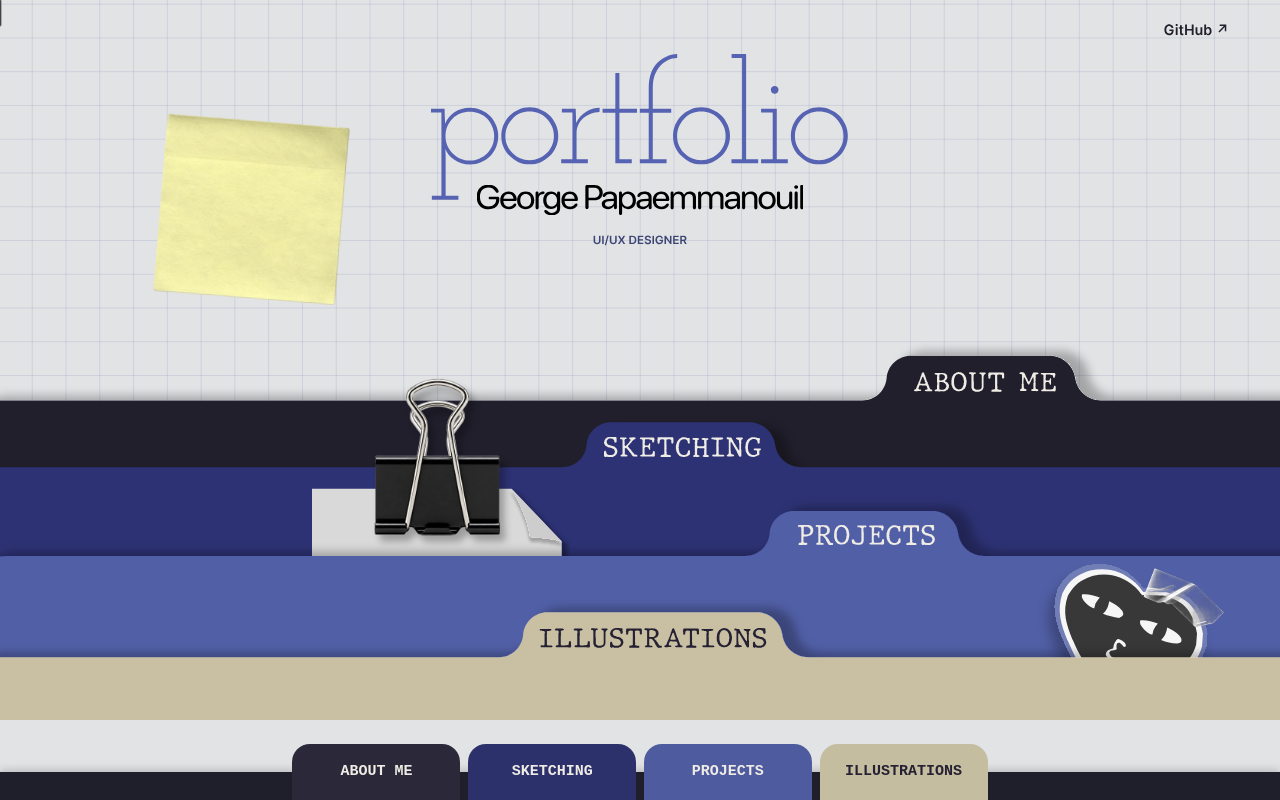
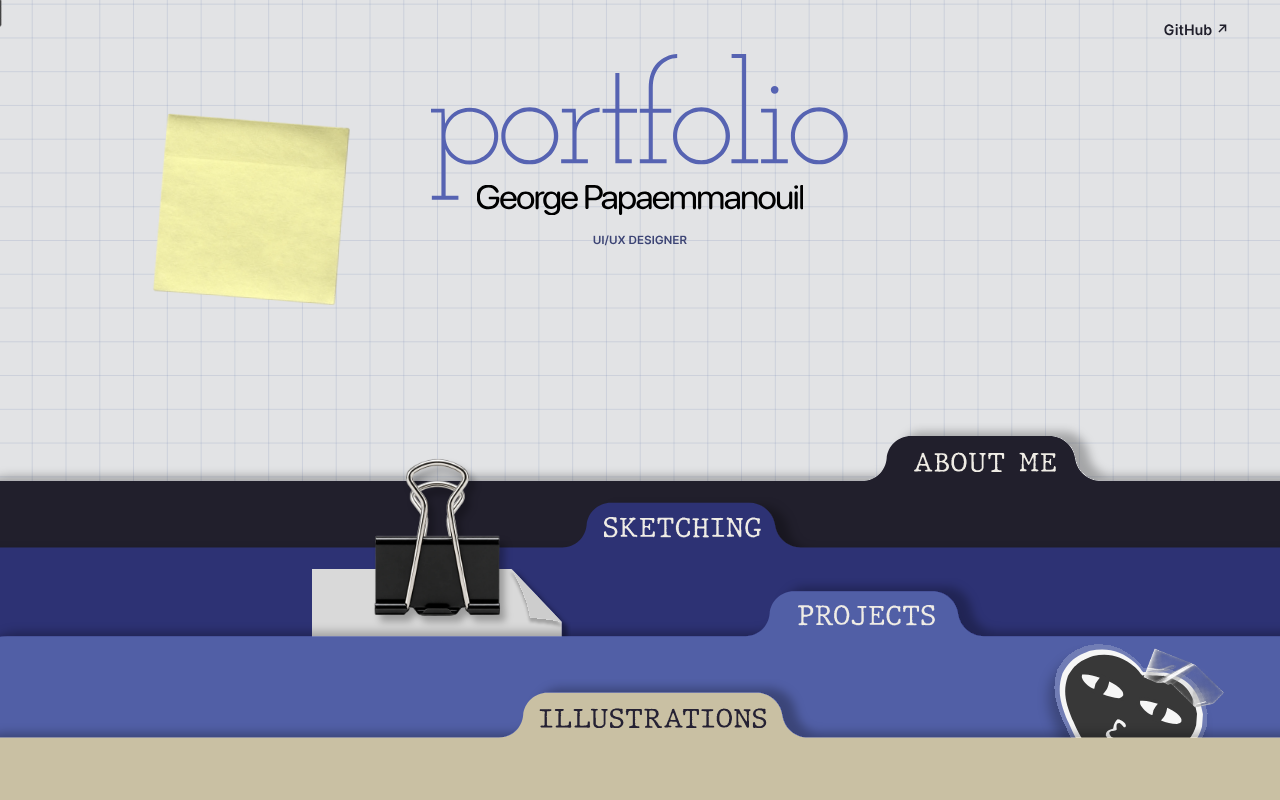
Before and after one commit to tomacity/Portfolio, a plain HTML site: page index.html in a window 1280 px wide. Drawn offline with Linux system fonts and the light colour scheme.

Commit message:
Pin the original Figma folder stack to the viewport bottom

```diff
--- a/figma-portfolio.css
+++ b/figma-portfolio.css
@@ -1,7 +1,8 @@
 * { box-sizing:border-box; }
 [hidden] { display:none !important; }
-html { --folder-dock-height:clamp(44px, 5vw, 56px); background:#e2e3e5; font-family:Arial,sans-serif; }
-body { margin:0; padding-bottom:calc(var(--folder-dock-height) + env(safe-area-inset-bottom)); }
+html { background:#e2e3e5; font-family:Arial,sans-serif; }
+body { margin:0; }
+body:has(.design-frame[hidden][data-route="home"]) { padding-bottom:var(--folder-dock-height, 0px); }
 img { vertical-align:middle; }
 :focus-visible { outline:3px solid #7b97ff; outline-offset:4px; }
 .frame-space { position:relative; width:100%; overflow:clip; }
@@ -14,43 +15,18 @@ img { vertical-align:middle; }
   position:fixed;
   z-index:10;
   inset:auto 0 0;
-  display:flex;
-  align-items:stretch;
-  justify-content:center;
-  gap:clamp(2px, 0.6vw, 8px);
-  padding:0 max(4px, env(safe-area-inset-right)) env(safe-area-inset-bottom) max(4px, env(safe-area-inset-left));
-  isolation:isolate;
+  height:var(--folder-dock-height, 0px);
+  overflow:hidden;
 }
-.folder-dock::before {
-  content:"";
+.folder-dock-canvas {
   position:absolute;
-  inset:50% 0 0;
-  z-index:-1;
-  background:#1f1e2b;
-  box-shadow:0 -2px 8px #17171733;
+  top:var(--folder-dock-offset, 0px);
+  width:1920px;
+  height:1365.333px;
+  transform:scale(var(--folder-dock-scale, 1));
+  transform-origin:top left;
 }
-.folder-dock a {
-  display:grid;
-  place-items:center;
-  flex:1 1 0;
-  min-width:0;
-  max-width:168px;
-  min-height:var(--folder-dock-height);
-  border-radius:clamp(9px, 1.5vw, 18px) clamp(9px, 1.5vw, 18px) 0 0;
-  background:var(--folder-color);
-  color:#efece5;
-  font:700 clamp(9px, 2.5vw, 15px)/1.1 "Courier New", monospace;
-  text-decoration:none;
-  text-transform:uppercase;
-  white-space:nowrap;
-}
-.folder-dock [href="#about"] { --folder-color:#2a2839; }
-.folder-dock [href="#sketching"] { --folder-color:#2c306b; }
-.folder-dock [href="#projects"] { --folder-color:#4e5b9e; }
-.folder-dock [href="#illustrations"] { --folder-color:#c4bda0; color:#252133; }
-.folder-dock a[aria-current="page"] { box-shadow:inset 0 2px currentColor; }
-.folder-dock a:hover { filter:brightness(1.15); }
-.folder-dock a:focus-visible { outline-offset:-4px; }
+.folder-dock a { outline-offset:-3px; }
 .work-title { z-index:2; pointer-events:none; }
 [data-artwork].is-previewed, [data-tape].is-previewed { visibility:hidden; }
 .artwork-preview { position:fixed; inset:0; width:fit-content; height:fit-content; max-width:none; max-height:none; margin:auto; padding:0; overflow:visible; border:0; background:transparent; color:#fff; }
--- a/figma-portfolio.js
+++ b/figma-portfolio.js
@@ -30,6 +30,11 @@ function setScale() {
   scale = frameSpace.clientWidth / parseFloat(activeFrame.style.width);
   frameStack.style.transform = `scale(${scale})`;
   frameSpace.style.height = `${parseFloat(activeFrame.style.height) * scale}px`;
+  const dockScale = folderDock.clientWidth / folderDock.firstElementChild.offsetWidth;
+  // The fixed viewport shows the folder layers from y=640 to the Home crop at y=1223.
+  folderDock.style.setProperty("--folder-dock-scale", dockScale);
+  folderDock.style.setProperty("--folder-dock-offset", `${-640 * dockScale}px`);
+  document.body.style.setProperty("--folder-dock-height", `${583 * dockScale}px`);
   pinTitle();
 }
 
@@ -185,7 +190,7 @@ artworkClose.addEventListener("click", closePreview);
 artworkPreview.addEventListener("cancel", event => { event.preventDefault(); closePreview(); });
 artworkPreview.addEventListener("click", event => { if (event.target === artworkPreview) closePreview(); });
 document.addEventListener("click", event => {
-  const link = event.target.closest(".folder-dock a, .folder-hotspot");
+  const link = event.target.closest(".folder-hotspot");
   if (link && link.hash !== location.hash && !event.defaultPrevented &&
       !event.metaKey && !event.ctrlKey && !event.shiftKey && !event.altKey) {
     clickedFolder = link;
--- a/index.html
+++ b/index.html
@@ -6,8 +6,8 @@
   <meta name="theme-color" content="#e2e3e5">
   <meta name="description" content="George Papaemmanouil, UI/UX designer. Selected product design, identities and iconography.">
   <title>George Papaemmanouil — UI/UX Portfolio</title>
-  <link rel="stylesheet" href="./figma-portfolio.css?v=sticky-folders">
-  <script src="./figma-portfolio.js?v=sticky-folders" defer></script>
+  <link rel="stylesheet" href="./figma-portfolio.css?v=figma-folder-stack">
+  <script src="./figma-portfolio.js?v=figma-folder-stack" defer></script>
 </head>
 <body>
 <main id="portfolio"><div class="frame-space"><div class="frame-stack">
@@ -16,66 +16,10 @@
         <div style="position:absolute;height:1468px;left:-117.33px;top:-52px;width:2108px" data-node-id="15:3">
           <img alt="" style="position:absolute;display:block;inset:0;max-width:none;width:100%;height:100%" src="assets/figma/d4aa2fb53adbc61a.svg">
         </div>
-        <div style="position:absolute;height:746px;left:-72.67px;top:676px;width:2064.667px" data-node-id="15:70" data-name="Folder / Logos">
-          <div style="position:absolute;inset:-2.75% -1.64% -0.97% 0">
-            <img alt="" style="display:block;max-width:none;width:100%;height:100%" src="assets/figma/035915b475ae3257.svg">
-          </div>
-        </div>
-        <div style="position:absolute;height:664.667px;left:-122px;top:776px;width:2147.333px" data-node-id="15:71" data-name="Folder / Projects">
-          <div style="position:absolute;inset:-1.28% -1.58% -2.89% 0">
-            <img alt="" style="display:block;max-width:none;width:100%;height:100%" src="assets/figma/49789cfd8841514f.svg">
-          </div>
-        </div>
-        <div style="position:absolute;height:321.333px;left:468px;top:876px;width:374.667px" data-node-id="42:3162">
-          <div style="position:absolute;inset:-0.33% -3.84% -3.65% 0">
-            <img alt="" style="display:block;max-width:none;width:100%;height:100%" src="assets/figma/423da5b38a2390c9.svg">
-          </div>
-        </div>
-        <div style="position:absolute;height:79.333px;left:767.33px;top:876px;width:75.333px" data-node-id="42:3164">
-          <div style="position:absolute;inset:0 -7.08% -13.45% -7.08%">
-            <img alt="" style="display:block;max-width:none;width:100%;height:100%" src="assets/figma/b0971305da087861.svg">
-          </div>
-        </div>
-        <div style="position:absolute;height:509.333px;left:-56.67px;top:909.33px;width:2070px" data-node-id="15:72" data-name="Folder / Me">
-          <div style="position:absolute;inset:-4.03% -1.64% -1.41% 0">
-            <img alt="" style="display:block;max-width:none;width:100%;height:100%" src="assets/figma/465ef804f9e6cb5c.svg">
-          </div>
-        </div>
-        <div style="position:absolute;display:flex;inset:72.41% 5.67% 13.04% 82.4%;align-items:center;justify-content:center;container-type:size" data-node-id="40:3050">
-          <div style="scale:-1 1;flex:none;height:100cqh;width:100cqw">
-            <div style="position:relative;width:100%;height:100%">
-              <div style="position:absolute;inset:-0.4% -11.55% -17.31% -3.79%">
-                <img alt="" style="display:block;max-width:none;width:100%;height:100%" src="assets/figma/665760fd9c527334.svg">
-              </div>
-            </div>
-          </div>
-        </div>
-        <div style="position:absolute;display:flex;height:161.264px;align-items:center;justify-content:center;left:1670.91px;top:964px;width:176.752px" data-node-id="52:3218">
-          <div style="flex:none;rotate:35.22deg">
-            <div style="height:89.045px;position:relative;width:153.496px" data-name="transparent-adhesive-tape-strips-collection_107791-35046 1">
-              <div style="position:absolute;inset:0;overflow:hidden;pointer-events:none">
-                <img alt="" style="position:absolute;height:201.43%;left:0;max-width:none;top:-101.43%;width:204.42%" src="assets/figma/5faa8393d1223414.webp">
-              </div>
-            </div>
-          </div>
-        </div>
-        <div style="position:absolute;height:370px;left:-76px;top:1061.33px;width:2076px" data-node-id="15:73" data-name="Folder / Illustrations">
-          <div style="position:absolute;inset:-5.55% -1.63% -1.95% 0">
-            <img alt="" style="display:block;max-width:none;width:100%;height:100%" src="assets/figma/f94f5c635b69a16d.svg">
-          </div>
-        </div>
         <span data-node-id="15:74" style="position:absolute;left:646.307px;top:224.278px;width:626.711px;height:218.296px;pointer-events:none"><img class="outlined-layer" src="assets/figma/text-15-74.svg" alt="portfolio"></span>
         <div style="position:absolute;height:46.409px;left:714.67px;top:420px;width:490.708px" data-node-id="15:75" data-name="George Papaemmanouil">
           <img alt="" style="position:absolute;display:block;inset:0;max-width:none;width:100%;height:100%" src="assets/figma/e16d342dd523e4fa.svg">
         </div>
-        <span data-node-id="35:62" style="position:absolute;left:1370.763px;top:700.802px;width:213.141px;height:30.586px;pointer-events:none"><img class="outlined-layer" src="assets/figma/text-35-62.svg" alt="ABOUT ME"></span>
-        <span data-node-id="15:96" style="position:absolute;left:906.391px;top:798.135px;width:235.219px;height:30.586px;pointer-events:none"><img class="outlined-layer" src="assets/figma/text-15-96.svg" alt="SKETCHING"></span>
-        <span data-node-id="15:97" style="position:absolute;left:1197.023px;top:930.135px;width:205.953px;height:30.586px;pointer-events:none"><img class="outlined-layer" src="assets/figma/text-15-97.svg" alt="PROJECTS"></span>
-        <span data-node-id="15:98" style="position:absolute;left:808.778px;top:1084.802px;width:341.109px;height:30.586px;pointer-events:none"><img class="outlined-layer" src="assets/figma/text-15-98.svg" alt="ILLUSTRATIONS"></span>
-        <a class="folder-hotspot" href="#about" aria-label="Open About Me" style="position:absolute;background:rgba(255,255,255,0);display:block;cursor:pointer;height:69.333px;left:1352px;top:676px;width:250.667px" data-node-id="15:99" data-name="Open Logos"></a>
-        <a class="folder-hotspot" href="#sketching" aria-label="Open Sketching" style="position:absolute;background:rgba(255,255,255,0);display:block;cursor:pointer;height:69.333px;left:898.67px;top:776px;width:250.667px" data-node-id="15:100" data-name="Open Projects"></a>
-        <a class="folder-hotspot" href="#projects" aria-label="Open Projects" style="position:absolute;background:rgba(255,255,255,0);display:block;cursor:pointer;height:77.333px;left:1174.67px;top:909.33px;width:250.667px" data-node-id="15:101" data-name="Open Me"></a>
-        <a class="folder-hotspot" href="#illustrations" aria-label="Open Illustrations" style="position:absolute;background:rgba(255,255,255,0);display:block;cursor:pointer;height:69.333px;left:788px;top:1061.33px;width:250.667px" data-node-id="15:102" data-name="Open Illustrations"></a>
         <a href="https://github.com/tomacity" data-node-id="15:104" style="position:absolute;left:1743.875px;top:179.385px;width:98.957px;height:17.507px"><img class="outlined-layer" src="assets/figma/text-15-104.svg" alt="GitHub ↗"></a>
         <span data-node-id="15:105" style="position:absolute;left:886.035px;top:495.788px;width:148.843px;height:16.254px;pointer-events:none"><img class="outlined-layer" src="assets/figma/text-15-105.svg" alt="UI/UX DESIGNER"></span>
         <div style="position:absolute;display:flex;height:369.135px;align-items:center;justify-content:center;left:203px;top:269.33px;width:352.1px" data-node-id="36:78">
@@ -84,9 +28,6 @@
               <img alt="" style="position:absolute;inset:0;max-width:none;object-fit:cover;pointer-events:none;width:100%;height:100%" src="assets/figma/7d67c08428354d4f.webp">
             </div>
           </div>
-        </div>
-        <div style="position:absolute;left:509.33px;filter:drop-shadow(8px 10.667px 5.4px rgba(0,0,0,0.28));width:293.333px;height:293.333px;top:684px" data-node-id="42:3160" data-name="images 7">
-          <img alt="" style="position:absolute;inset:0;max-width:none;object-fit:cover;pointer-events:none;width:100%;height:100%" src="assets/figma/0c2ac328c5a24a85.webp">
         </div>
       </div>
 </section>
@@ -919,10 +860,67 @@ gpapaemman
 </section>
 </div></div></main>
 <nav class="folder-dock" aria-label="Portfolio folders">
-  <a href="#about">About Me</a>
-  <a href="#sketching">Sketching</a>
-  <a href="#projects">Projects</a>
-  <a href="#illustrations">Illustrations</a>
+  <div class="folder-dock-canvas">
+    <div style="position:absolute;height:746px;left:-72.67px;top:676px;width:2064.667px" data-node-id="15:70" data-name="Folder / Logos">
+      <div style="position:absolute;inset:-2.75% -1.64% -0.97% 0">
+        <img alt="" style="display:block;max-width:none;width:100%;height:100%" src="assets/figma/035915b475ae3257.svg">
+      </div>
+    </div>
+    <div style="position:absolute;height:664.667px;left:-122px;top:776px;width:2147.333px" data-node-id="15:71" data-name="Folder / Projects">
+      <div style="position:absolute;inset:-1.28% -1.58% -2.89% 0">
+        <img alt="" style="display:block;max-width:none;width:100%;height:100%" src="assets/figma/49789cfd8841514f.svg">
+      </div>
+    </div>
+    <div style="position:absolute;height:321.333px;left:468px;top:876px;width:374.667px" data-node-id="42:3162">
+      <div style="position:absolute;inset:-0.33% -3.84% -3.65% 0">
+        <img alt="" style="display:block;max-width:none;width:100%;height:100%" src="assets/figma/423da5b38a2390c9.svg">
+      </div>
+    </div>
+    <div style="position:absolute;height:79.333px;left:767.33px;top:876px;width:75.333px" data-node-id="42:3164">
+      <div style="position:absolute;inset:0 -7.08% -13.45% -7.08%">
+        <img alt="" style="display:block;max-width:none;width:100%;height:100%" src="assets/figma/b0971305da087861.svg">
+      </div>
+    </div>
+    <div style="position:absolute;height:509.333px;left:-56.67px;top:909.33px;width:2070px" data-node-id="15:72" data-name="Folder / Me">
+      <div style="position:absolute;inset:-4.03% -1.64% -1.41% 0">
+        <img alt="" style="display:block;max-width:none;width:100%;height:100%" src="assets/figma/465ef804f9e6cb5c.svg">
+      </div>
+    </div>
+    <div style="position:absolute;display:flex;inset:72.41% 5.67% 13.04% 82.4%;align-items:center;justify-content:center;container-type:size" data-node-id="40:3050">
+      <div style="scale:-1 1;flex:none;height:100cqh;width:100cqw">
+        <div style="position:relative;width:100%;height:100%">
+          <div style="position:absolute;inset:-0.4% -11.55% -17.31% -3.79%">
+            <img alt="" style="display:block;max-width:none;width:100%;height:100%" src="assets/figma/665760fd9c527334.svg">
+          </div>
+        </div>
+      </div>
+    </div>
+    <div style="position:absolute;display:flex;height:161.264px;align-items:center;justify-content:center;left:1670.91px;top:964px;width:176.752px" data-node-id="52:3218">
+      <div style="flex:none;rotate:35.22deg">
+        <div style="height:89.045px;position:relative;width:153.496px" data-name="transparent-adhesive-tape-strips-collection_107791-35046 1">
+          <div style="position:absolute;inset:0;overflow:hidden;pointer-events:none">
+            <img alt="" style="position:absolute;height:201.43%;left:0;max-width:none;top:-101.43%;width:204.42%" src="assets/figma/5faa8393d1223414.webp">
+          </div>
+        </div>
+      </div>
+    </div>
+    <div style="position:absolute;height:370px;left:-76px;top:1061.33px;width:2076px" data-node-id="15:73" data-name="Folder / Illustrations">
+      <div style="position:absolute;inset:-5.55% -1.63% -1.95% 0">
+        <img alt="" style="display:block;max-width:none;width:100%;height:100%" src="assets/figma/f94f5c635b69a16d.svg">
+      </div>
+    </div>
+    <span data-node-id="35:62" style="position:absolute;left:1370.763px;top:700.802px;width:213.141px;height:30.586px;pointer-events:none"><img class="outlined-layer" src="assets/figma/text-35-62.svg" alt="ABOUT ME"></span>
+    <span data-node-id="15:96" style="position:absolute;left:906.391px;top:798.135px;width:235.219px;height:30.586px;pointer-events:none"><img class="outlined-layer" src="assets/figma/text-15-96.svg" alt="SKETCHING"></span>
+    <span data-node-id="15:97" style="position:absolute;left:1197.023px;top:930.135px;width:205.953px;height:30.586px;pointer-events:none"><img class="outlined-layer" src="assets/figma/text-15-97.svg" alt="PROJECTS"></span>
+    <span data-node-id="15:98" style="position:absolute;left:808.778px;top:1084.802px;width:341.109px;height:30.586px;pointer-events:none"><img class="outlined-layer" src="assets/figma/text-15-98.svg" alt="ILLUSTRATIONS"></span>
+    <a class="folder-hotspot" href="#about" aria-label="Open About Me" style="position:absolute;background:rgba(255,255,255,0);display:block;cursor:pointer;height:69.333px;left:1352px;top:676px;width:250.667px" data-node-id="15:99" data-name="Open Logos"></a>
+    <a class="folder-hotspot" href="#sketching" aria-label="Open Sketching" style="position:absolute;background:rgba(255,255,255,0);display:block;cursor:pointer;height:69.333px;left:898.67px;top:776px;width:250.667px" data-node-id="15:100" data-name="Open Projects"></a>
+    <a class="folder-hotspot" href="#projects" aria-label="Open Projects" style="position:absolute;background:rgba(255,255,255,0);display:block;cursor:pointer;height:77.333px;left:1174.67px;top:909.33px;width:250.667px" data-node-id="15:101" data-name="Open Me"></a>
+    <a class="folder-hotspot" href="#illustrations" aria-label="Open Illustrations" style="position:absolute;background:rgba(255,255,255,0);display:block;cursor:pointer;height:69.333px;left:788px;top:1061.33px;width:250.667px" data-node-id="15:102" data-name="Open Illustrations"></a>
+    <div style="position:absolute;left:509.33px;filter:drop-shadow(8px 10.667px 5.4px rgba(0,0,0,0.28));width:293.333px;height:293.333px;top:684px" data-node-id="42:3160" data-name="images 7">
+      <img alt="" style="position:absolute;inset:0;max-width:none;object-fit:cover;pointer-events:none;width:100%;height:100%" src="assets/figma/0c2ac328c5a24a85.webp">
+    </div>
+  </div>
 </nav>
 <dialog class="artwork-preview" aria-label="Illustration preview">
   <button type="button" class="artwork-preview-close" aria-label="Close illustration" autofocus>×</button>
```
